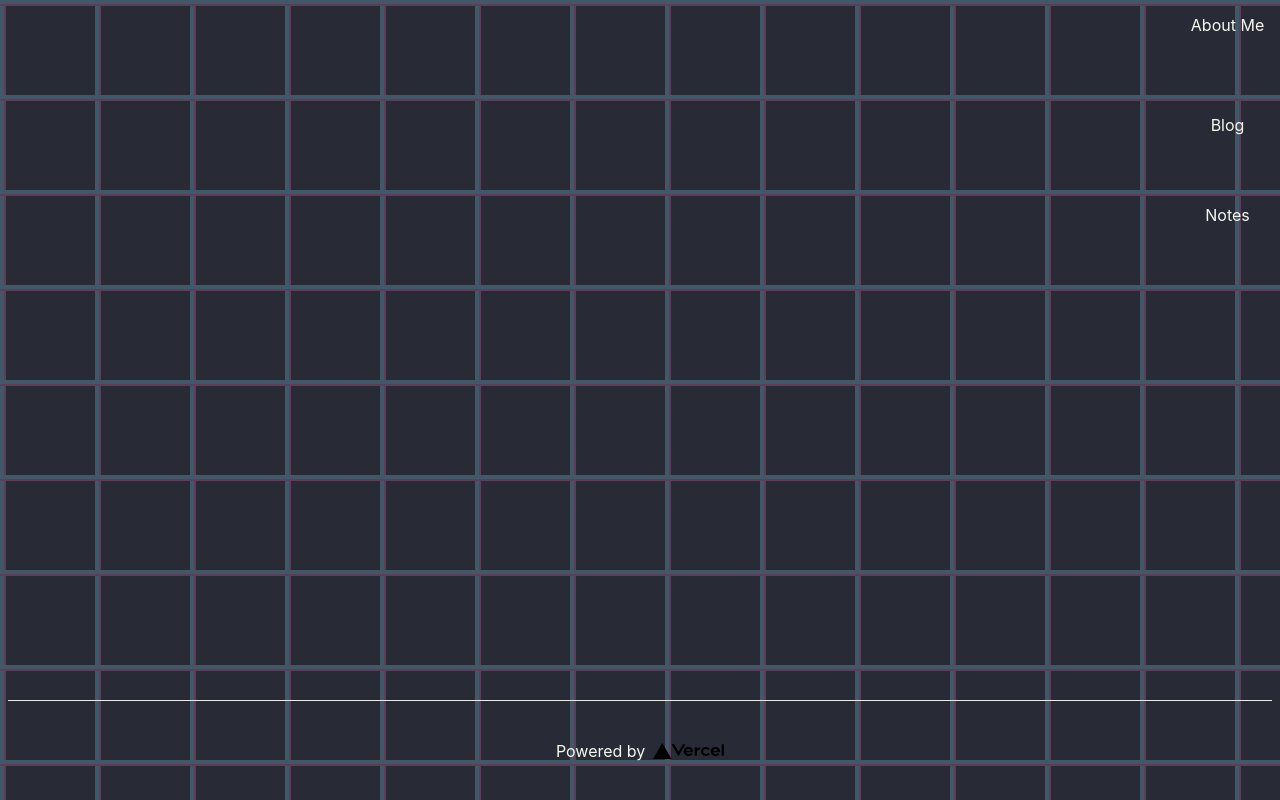
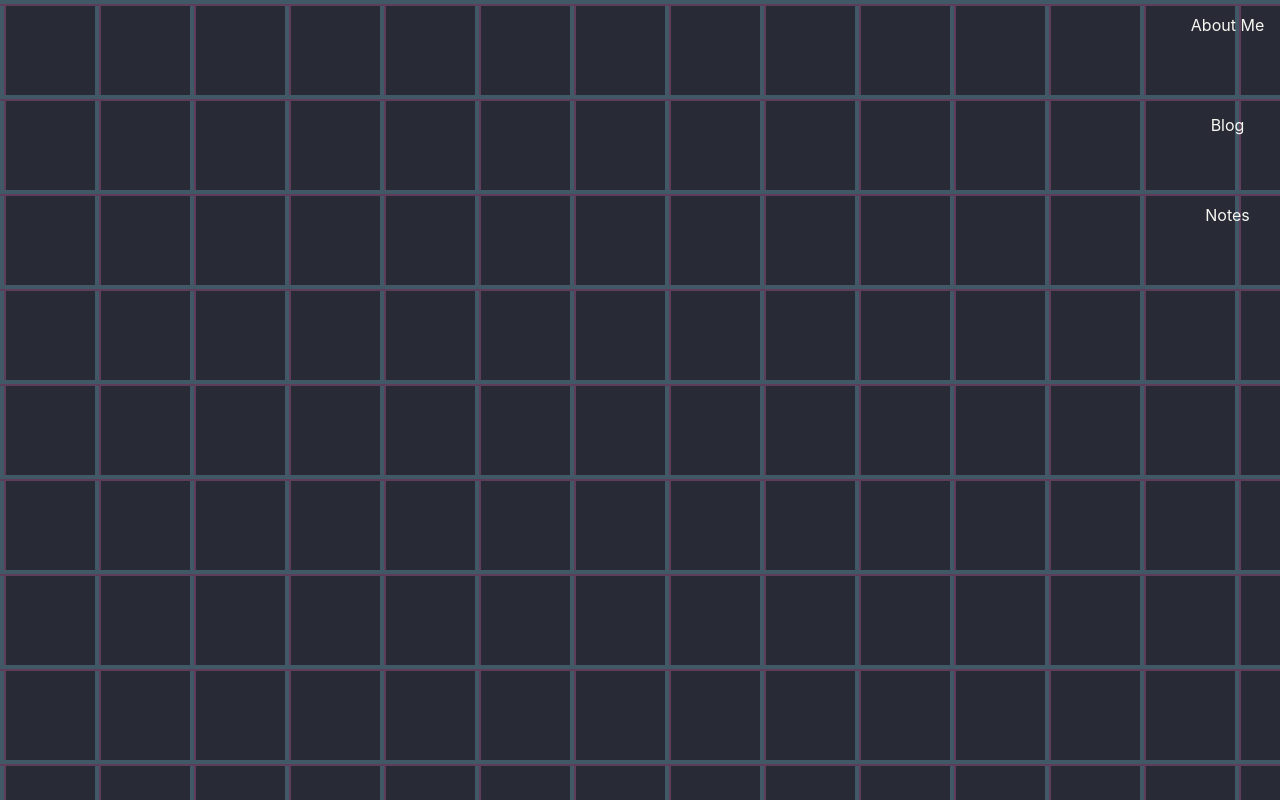
Before and after one commit to brian-reeder/brian-reeder.github.io, a Next.js app: page /blog in a window 1280 px wide. Built offline with nearby package versions, Linux system fonts and the light colour scheme; some icons are missing; a web font is replaced by a local one.

Commit message:
Remove footer

```diff
--- a/pages/blog.js
+++ b/pages/blog.js
@@ -11,16 +11,6 @@
       <main>
         <Desktop></Desktop>
       </main>
-      <footer>
-        <a
-          href="https://vercel.com?utm_source=create-next-app&utm_medium=default-template&utm_campaign=create-next-app"
-          target="_blank"
-          rel="noopener noreferrer"
-        >
-          Powered by{' '}
-          <img src="/vercel.svg" alt="Vercel" className="logo" />
-        </a>
-      </footer>
 
       <style jsx>{`
         .container {
```
Also changed, not shown: pages/index.js (+0 -10 lines), pages/notes.js (+0 -10 lines), 1 other file (tests, documents, lock files or other folders).
